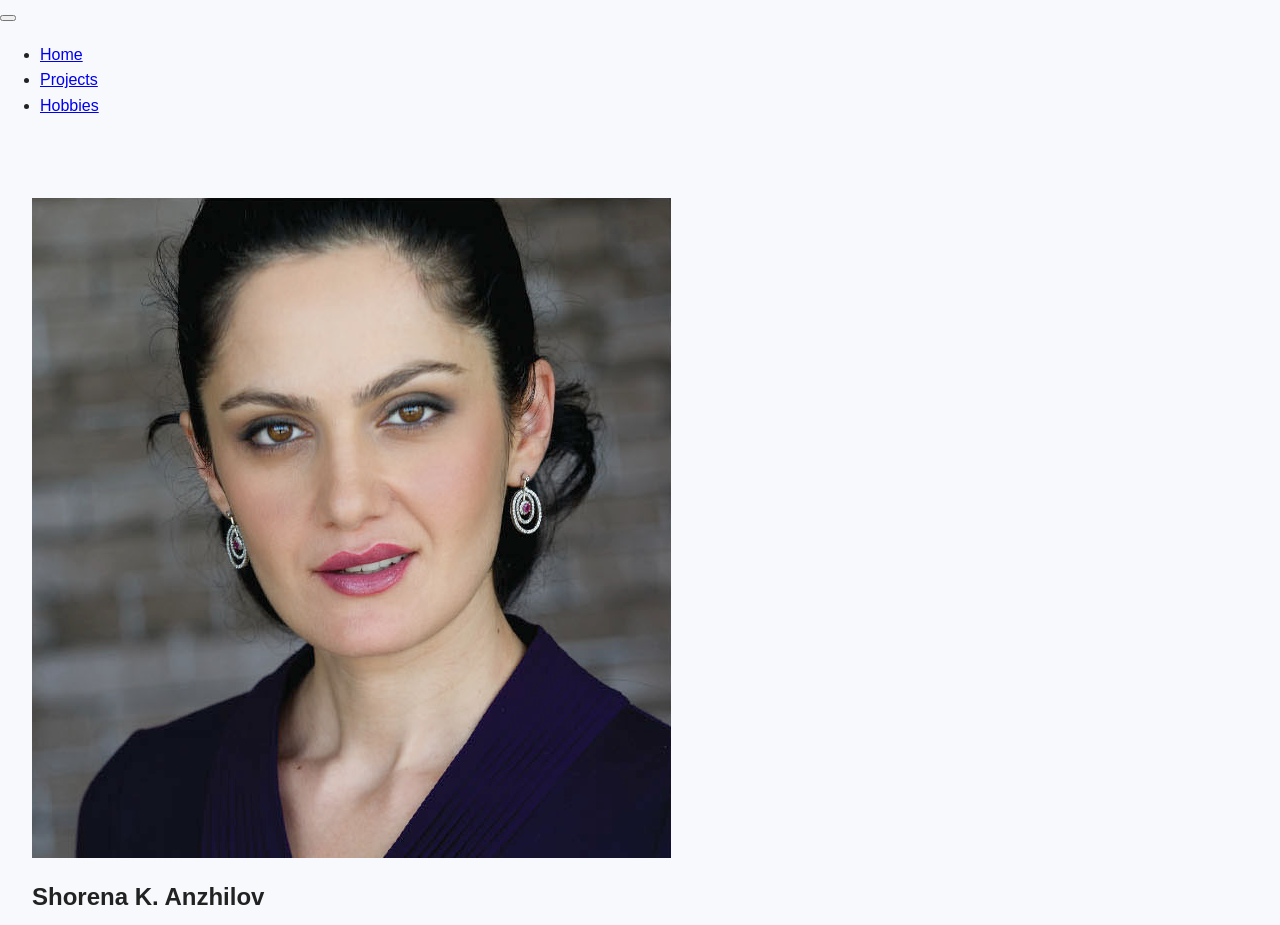
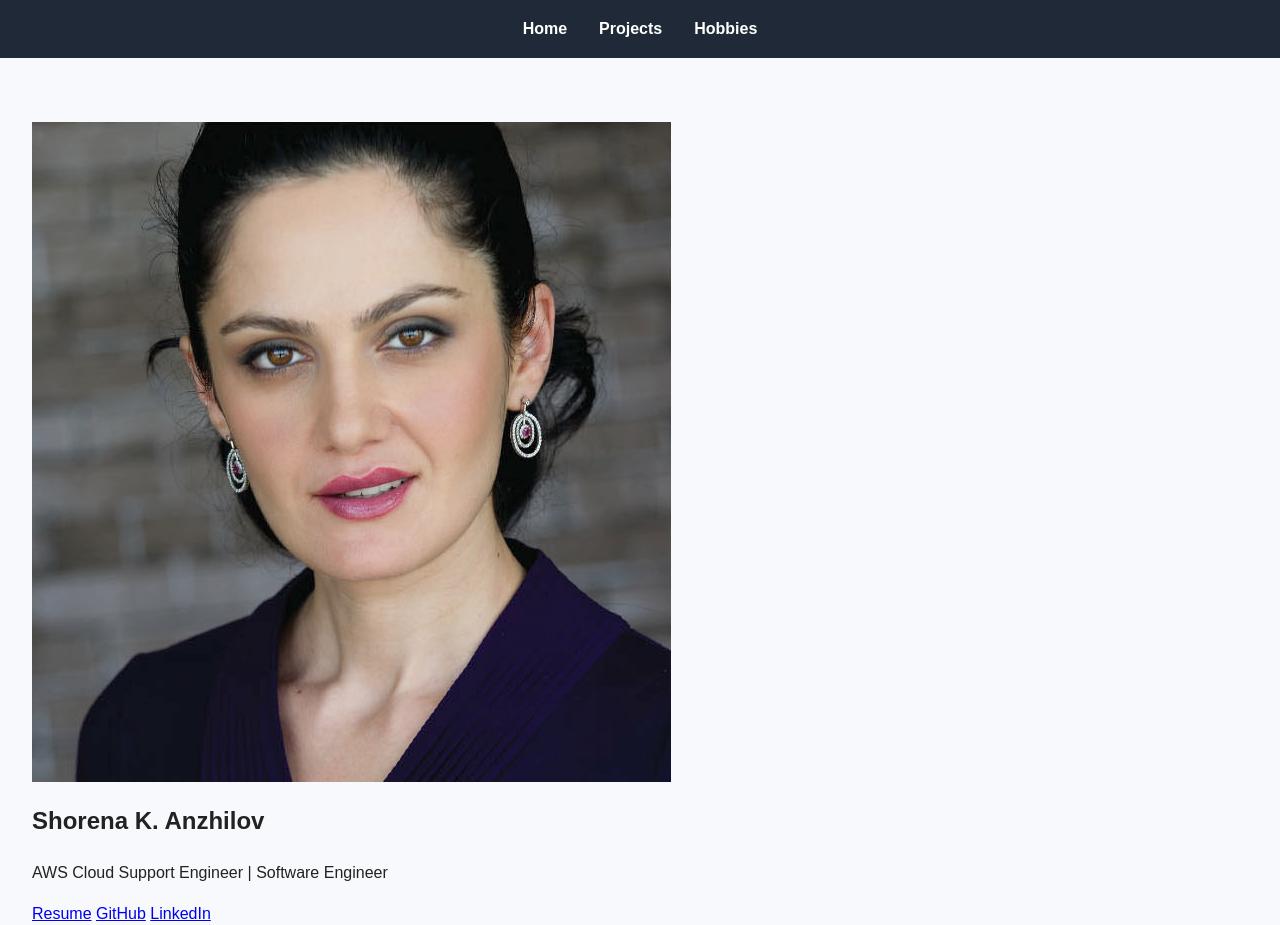
Before and after one commit to ShorenaK/my_personal_home_page, a plain HTML site: page index.html in a window 1280 px wide. Shown: the top 925 px of the page. Drawn offline with Linux system fonts and the light colour scheme.

Commit message:
vagiation toggle botton done

```diff
--- a/css/style.css
+++ b/css/style.css
@@ -22,3 +22,41 @@
 section {
   padding: 4rem 2rem;
 }
+
+/* =========================
+   Header & Navigation -- Flex used for horizontal layout
+   ========================= */
+
+header {
+  background-color: #1f2937;
+  padding: 1rem 2rem;
+}
+
+nav ul {
+  display: flex;
+  justify-content: center;
+  gap: 2rem;
+  list-style: none;
+  margin: 0;
+  padding: 0;
+}
+
+nav a {
+  text-decoration: none;
+  color: #ffffff;
+  font-weight: bold;
+}
+
+nav a:hover {
+  color: #60a5fa;
+}
+
+/* Navigation Toggle Button */
+
+.nav-toggle {
+  display: none;
+}
+
+.hamburger {
+  display: block;
+}
```
